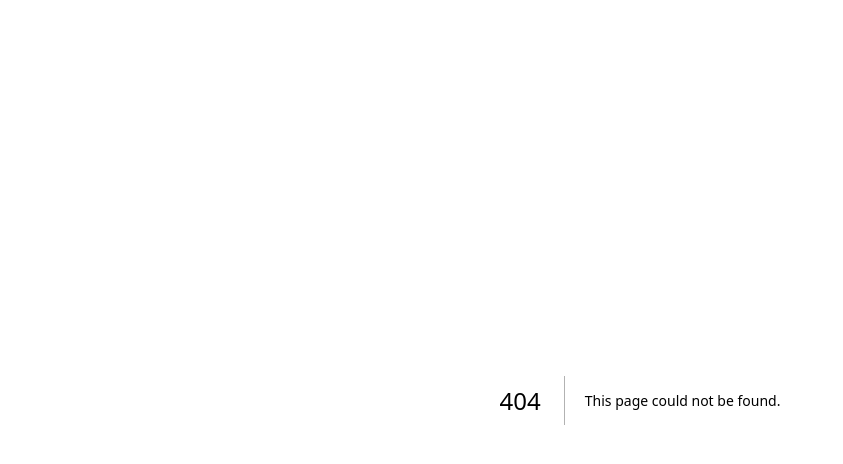
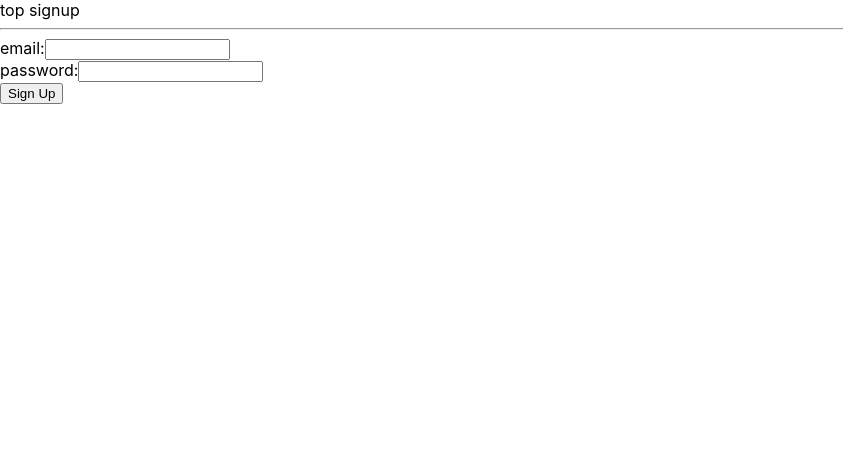
Before and after one commit to RyoSogawa/supabase-with-nextjs-13, a Next.js app: page /signup in a window 1280 px wide. Before the commit this address had no page. Shown: the top 464 px of the page, without its empty margins (0-843 px from the left). Built offline with nearby package versions, Linux system fonts and the light colour scheme; no server answers.

Commit message:
add sign up page

```diff
--- a/src/app/layout.tsx
+++ b/src/app/layout.tsx
@@ -1,4 +1,5 @@
 import './globals.css';
+import Link from 'next/link';
 import React from 'react';
 
 export default function RootLayout({ children }: { children: React.ReactNode }) {
@@ -9,7 +10,14 @@ export default function RootLayout({ children }: { children: React.ReactNode })
         <meta name="description" content="Generated by create next app" />
         <link rel="icon" href="/Users/sogawa/work/lab/supabase-with-nextjs-13/public/favicon.ico" />
       </head>
-      <body>{children}</body>
+      <body>
+        <header>
+          <Link href={'/'}> top </Link>
+          <Link href={'/signup'}> signup </Link>
+        </header>
+        <hr />
+        {children}
+      </body>
     </html>
   );
 }
--- /dev/null
+++ b/src/app/signup/page.tsx
@@ -0,0 +1,7 @@
+import FormSignUp from '../../components/FormSignUp';
+
+const PageSignUp = async () => {
+  return <FormSignUp />;
+};
+
+export default PageSignUp;
--- /dev/null
+++ b/src/components/FormSignUp.tsx
@@ -0,0 +1,61 @@
+'use client';
+import React, { useCallback } from 'react';
+import { SubmitHandler, useForm } from 'react-hook-form';
+import { supabase } from '../lib/supabase';
+
+type FormValues = {
+  email: string;
+  password: string;
+};
+
+export type FormSignUpProps = {};
+
+const FormSignUp: React.FC<FormSignUpProps> = () => {
+  const { register, handleSubmit } = useForm<FormValues>({
+    defaultValues: {
+      email: '',
+      password: '',
+    },
+  });
+
+  const signUp = useCallback<SubmitHandler<FormValues>>(async (formData) => {
+    const { data, error } = await supabase.auth.signUp({
+      email: formData.email,
+      password: formData.password,
+    });
+
+    if (error) console.error(error);
+    console.log(data);
+  }, []);
+
+  return (
+    <form onSubmit={handleSubmit(signUp)}>
+      <div>
+        <label>
+          email:
+          <input
+            type="email"
+            {...register('email', {
+              required: true,
+            })}
+          />
+        </label>
+      </div>
+      <div>
+        <label>
+          password:
+          <input
+            type="password"
+            {...register('password', {
+              required: true,
+            })}
+          />
+        </label>
+      </div>
+
+      <button>Sign Up</button>
+    </form>
+  );
+};
+
+export default FormSignUp;
```
